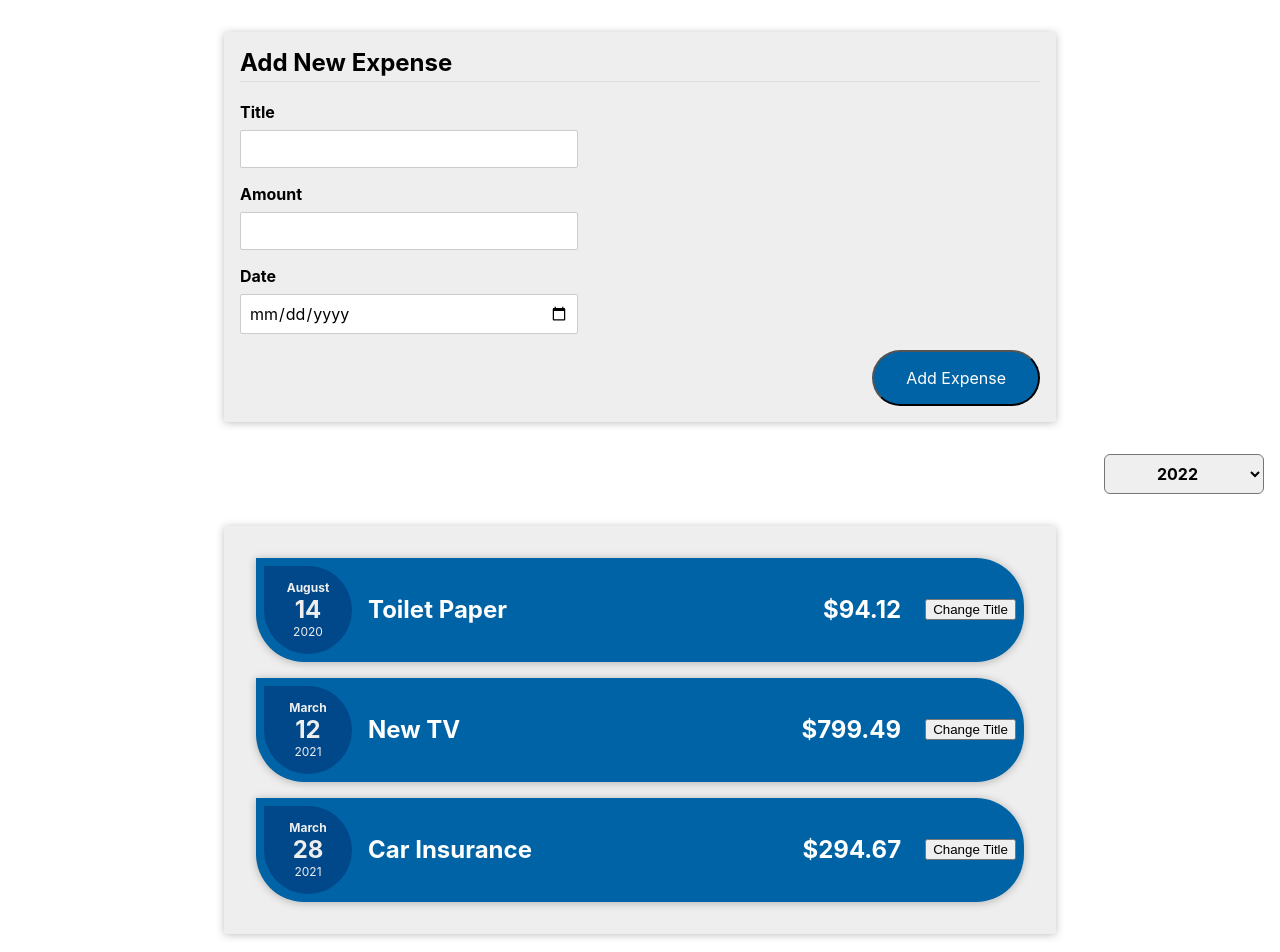
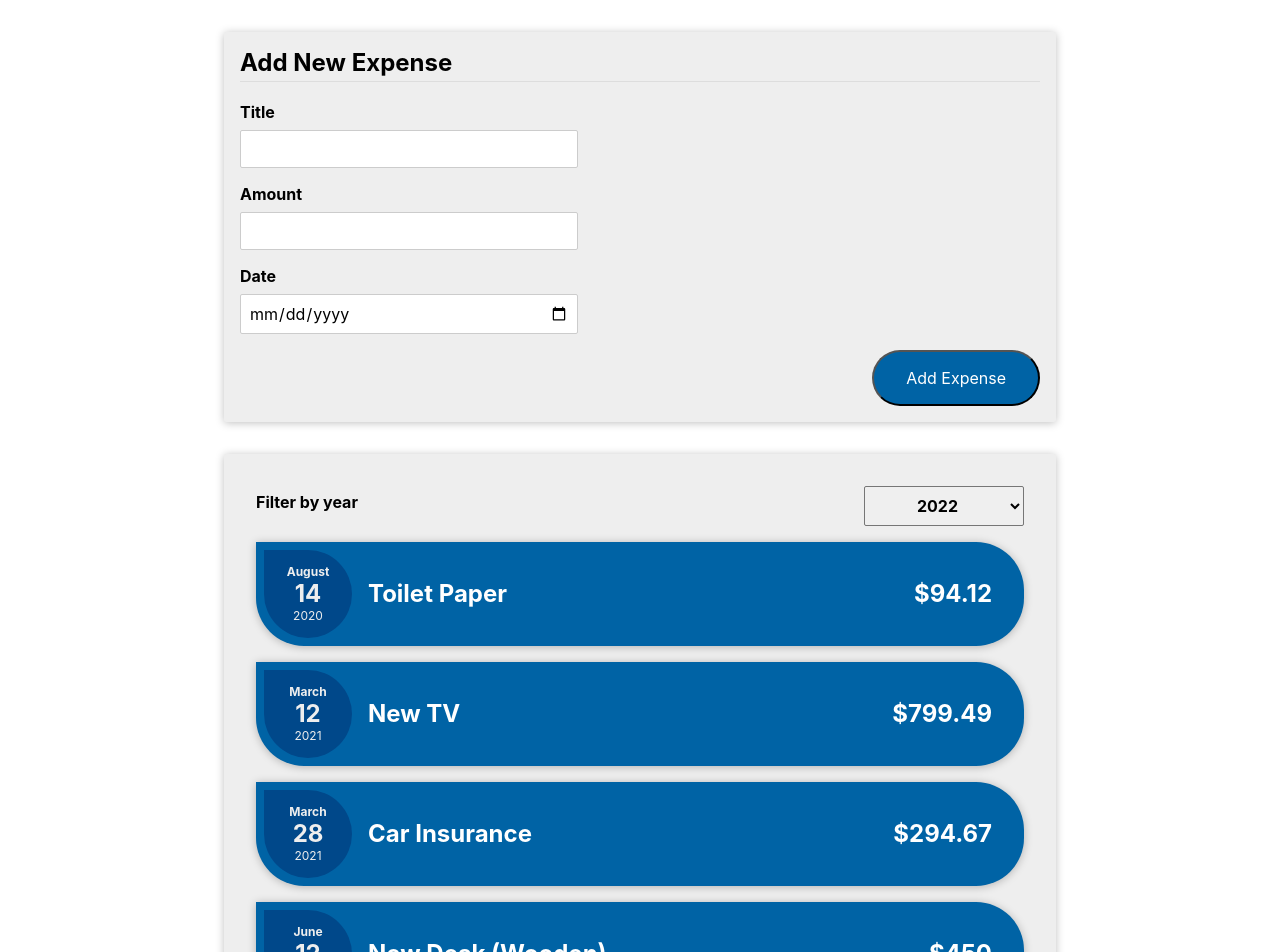
Before and after one commit to evanbechtol/react-complete, a React (Create React App) app: page / in a window 1280 px wide. Shown: the top 952 px of the page. Built offline with nearby package versions, Linux system fonts and the light colour scheme.

Commit message:
Lecture 63: Rendering Lists
- Utilize the `map` function on array object to render lists of items

```diff
--- a/src/components/ExpenseFilter/ExpenseFilter.css
+++ b/src/components/ExpenseFilter/ExpenseFilter.css
@@ -1,5 +1,5 @@
 .expenses-filter {
-  color: white;
+  color: #000;
   padding: 0 1rem;
 }
 
@@ -20,5 +20,5 @@
   font: inherit;
   padding: 0.5rem 3rem;
   font-weight: bold;
-  border-radius: 6px;
+  border-radius: 2px;
 }
--- a/src/components/Expenses/ExpenseItem.js
+++ b/src/components/Expenses/ExpenseItem.js
@@ -1,14 +1,11 @@
-import React, { useState } from "react";
 import ExpenseDate from "./ExpenseDate";
 import Card from "../UI/Card";
 import "./ExpenseItem.css";
 
 const ExpenseItem = ( props ) => {
-  const [title, setTitle] = useState(props.title);
-  let { date, amount } = props;
+  const { title, date, amount } = props;
 
   const buttonClickHandler = ( e ) => {
-    setTitle("New value");
     console.log( "Clicked" );
   };
 
@@ -19,7 +16,6 @@ const ExpenseItem = ( props ) => {
         <h2>{title}</h2>
         <div className="expense-item__price">${amount}</div>
       </div>
-      <button onClick={buttonClickHandler}>Change Title</button>
     </Card>
   );
 };
--- a/src/components/Expenses/Expenses.js
+++ b/src/components/Expenses/Expenses.js
@@ -9,29 +9,22 @@ const Expenses = ( props ) => {
   const { expenses } = props;
   const [ selectedYear, setSelectedYear ] = useState( "" );
 
-  const filterChangedHandler = (updatedFilter) => {
-    setSelectedYear(updatedFilter);
-    console.log('State updated', updatedFilter);
+  const filterChangedHandler = ( updatedFilter ) => {
+    setSelectedYear( updatedFilter );
+    console.log( "State updated", updatedFilter );
   };
 
   return (
-    <div>
+    <Card className="expenses">
       <ExpensesFilter onFilterChange={filterChangedHandler}/>
-      <Card className="expenses">
-        <ExpenseItem title={expenses[ 0 ].title}
-                     amount={expenses[ 0 ].amount}
-                     date={expenses[ 0 ].date}
-        />
-        <ExpenseItem title={expenses[ 1 ].title}
-                     amount={expenses[ 1 ].amount}
-                     date={expenses[ 1 ].date}
-        />
-        <ExpenseItem title={expenses[ 2 ].title}
-                     amount={expenses[ 2 ].amount}
-                     date={expenses[ 2 ].date}
-        />
-      </Card>
-    </div>
+      {
+        props.expenses.map(expense => {
+          return <ExpenseItem title={expense.title}
+                              amount={expense.amount}
+                              date={expense.date} />
+        })
+      }
+    </Card>
   );
 };
 
```
